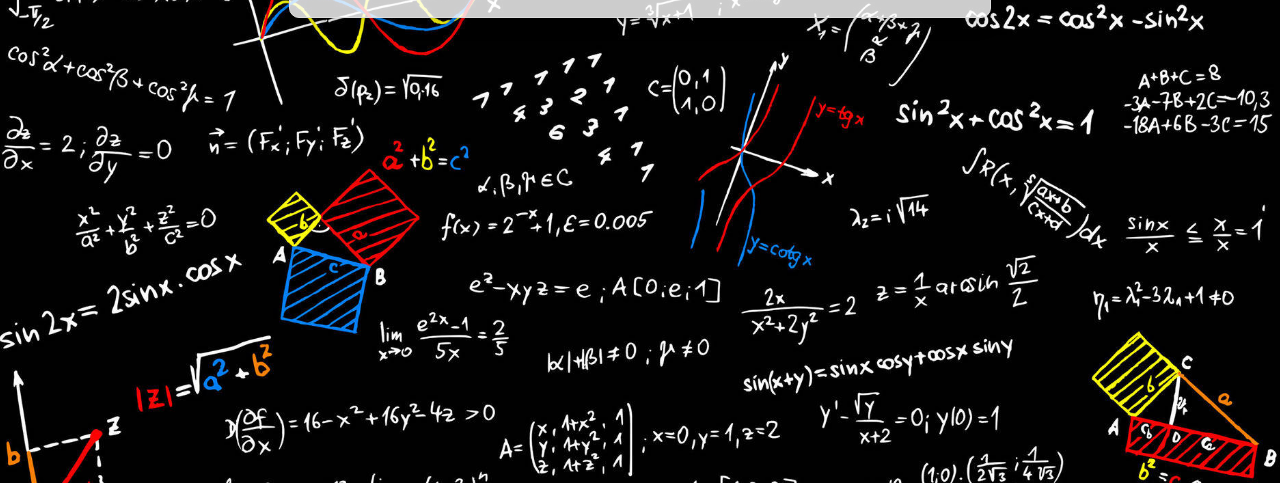
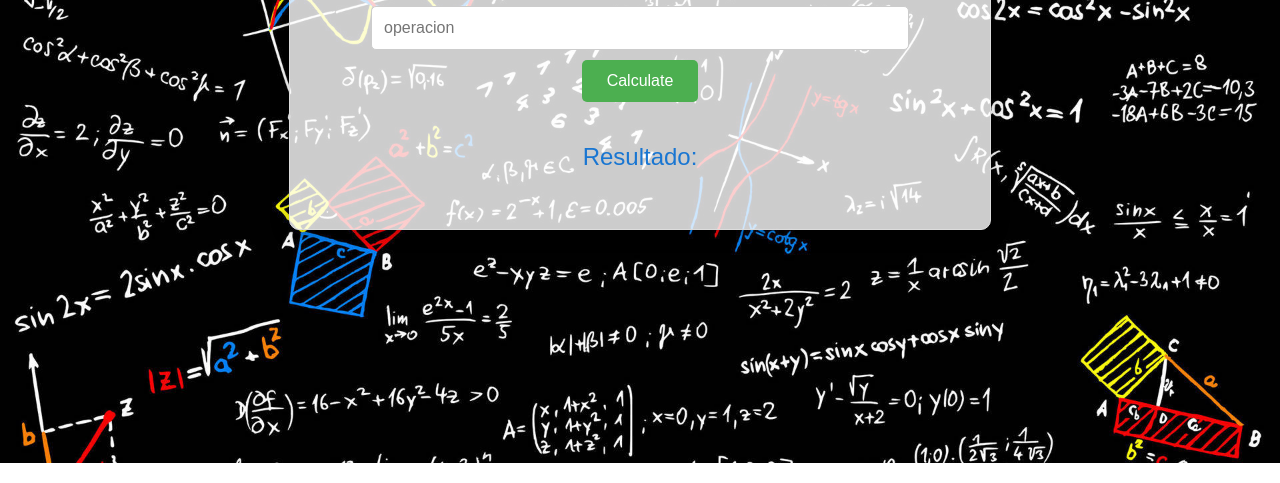
Before and after one commit to jose193gabriel/PW-Calculadora, a plain HTML site: page index.html in a window 1280 px wide. Shown: the part 337-820 px from the top of the page. Drawn offline with Linux system fonts and the light colour scheme.

Commit message:
cent_contenedor

```diff
--- a/css/mystyle.css
+++ b/css/mystyle.css
@@ -8,7 +8,10 @@ background-image: url('../imagenes/matematica.jpg'); /* imagen que elijas */
     background-size: cover; /* Asegura que la imagen cubra todo el fondo */
     background-position: center; /* Centra la imagen */
     background-repeat: no-repeat; /* Evita que la imagen se repita */
-height:100vh; /* Asegúrate de que el body ocupe toda la altura de la ventana */
+    height: 100vh; /* Asegúrate de que el body ocupe toda la altura de la ventana */
+    display: flex;
+    justify-content: center; /* Centra horizontalmente el contenedor */
+    align-items: center; /* Centra verticalmente el contenedor */
 }
 
 /* Estilo para el encabezado */
```
Also changed, not shown: 1 other file. Lines whose indentation alone changed are shown as unchanged.
